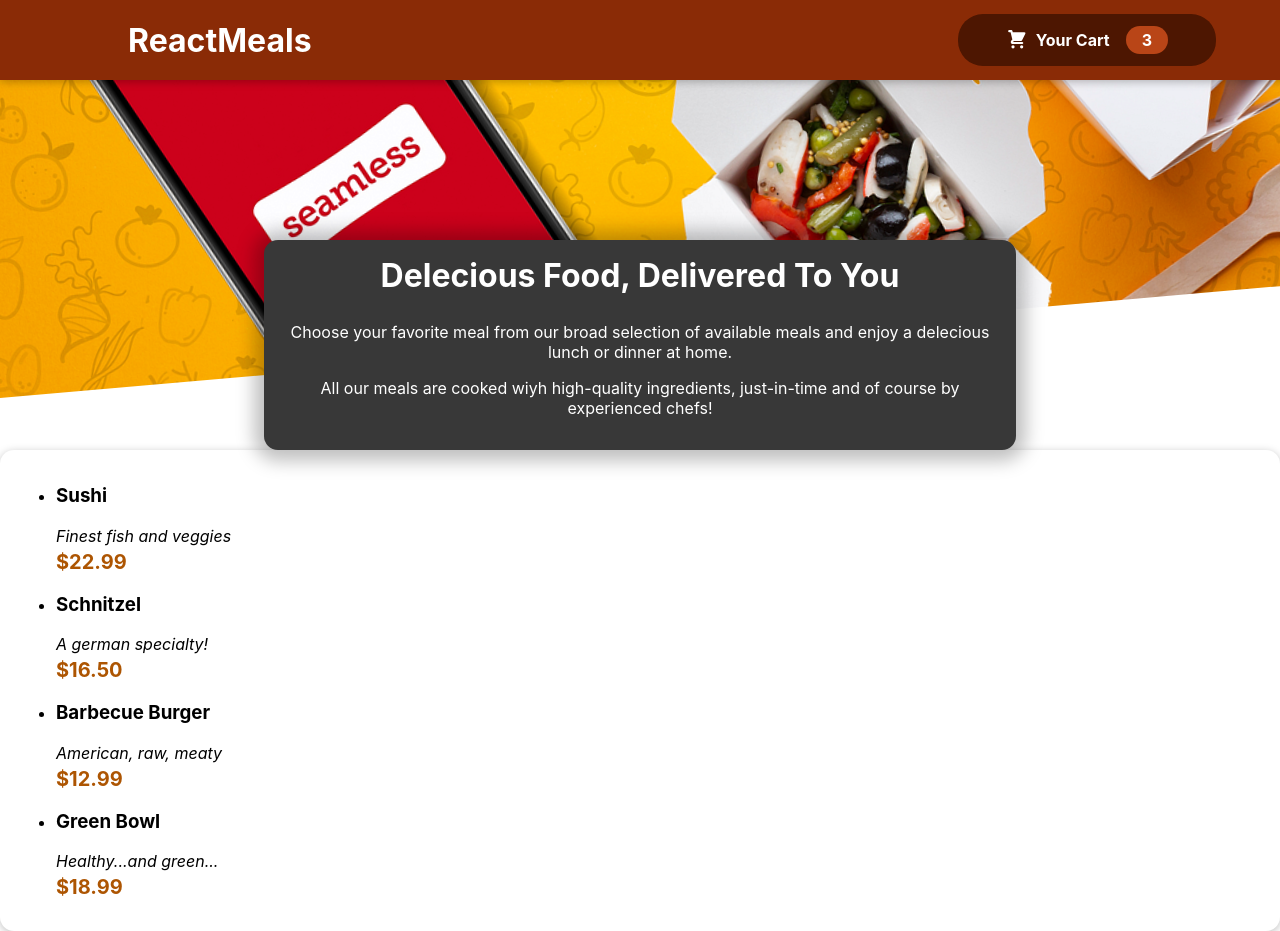
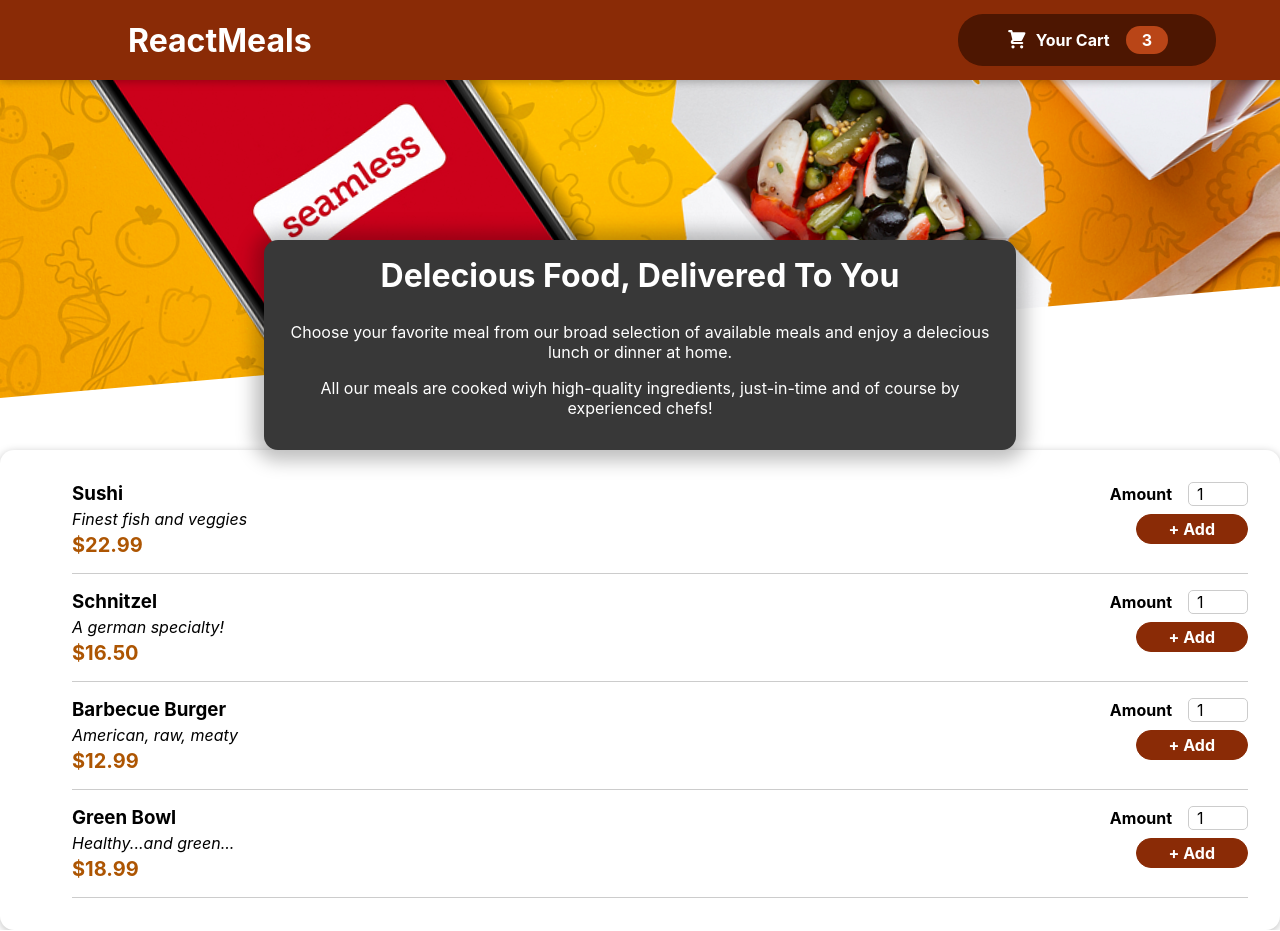
Before and after one commit to ShivaMisraa/Food-ordering-app, a React (Create React App) app in the folder food-ordering-app/: page / in a window 1280 px wide. Built offline with nearby package versions, Linux system fonts and the light colour scheme.

Commit message:
added form for ordering the meal

```diff
--- a/food-ordering-app/src/component/Meals/MealItem/MealItem.js
+++ b/food-ordering-app/src/component/Meals/MealItem/MealItem.js
@@ -1,16 +1,17 @@
 import classes from './MealItem.module.css';
+import MealItemForm from './MealItemForm';
 
 const MealItem = (props) => {
     const price=`$${props.price.toFixed(2)}`
   return (
-    <li className={classes.meals}>
+    <li className={classes.meal}>
       <div>
         <h3>{props.name}</h3>
         <div className={classes.description}>{props.description}</div>
         <div className={classes.price}>{price}</div>
       </div>
       <div>
-
+        <MealItemForm/>
       </div>
     </li>
   );
--- a/food-ordering-app/src/component/Meals/MealItem/MealItemForm.js
+++ b/food-ordering-app/src/component/Meals/MealItem/MealItemForm.js
@@ -0,0 +1,23 @@
+import classes from "./MealItemForm.module.css";
+import Input from "../../UI/Input";
+
+const MealItemForm = (props) => {
+  return (
+    <form className={classes.form}>
+      <Input
+        label="Amount"
+        input={{
+          id: "amount",
+          type: "number",
+          min: "1",
+          max: "5",
+          step: "1",
+          defaultValue: "1",
+        }}
+      />
+      <button>+ Add</button>
+    </form>
+  );
+};
+
+export default MealItemForm;
--- /dev/null
+++ b/food-ordering-app/src/component/UI/Input.js
@@ -0,0 +1,11 @@
+import classes from './Input.module.css';
+
+const Input = props=>{
+    return (
+    <div className={classes.input}>
+    <label htmlFor={props.input.id} >{props.label }</label>
+    <input {...props.input}/>
+    </div>
+)};
+
+export default Input;
--- /dev/null
+++ b/food-ordering-app/src/component/UI/Input.module.css
@@ -0,0 +1,18 @@
+.input {
+    display: flex;
+    align-items: center;
+    margin-bottom: 0.5rem;
+  }
+
+  .input label {
+    font-weight: bold;
+    margin-right: 1rem;
+  }
+
+  .input input {
+    width: 3rem;
+    border-radius: 5px;
+    border: 1px solid #ccc;
+    font: inherit;
+    padding-left: 0.5rem;
+  }
```
